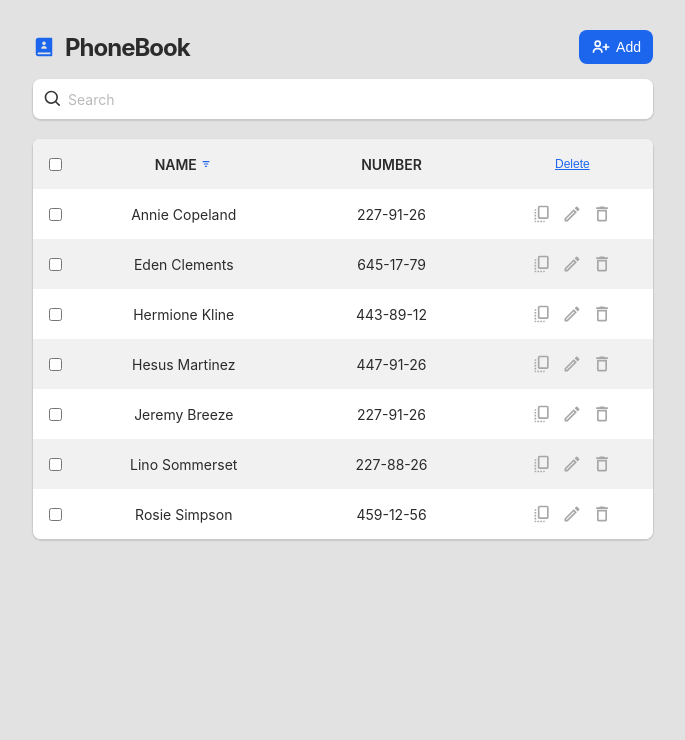
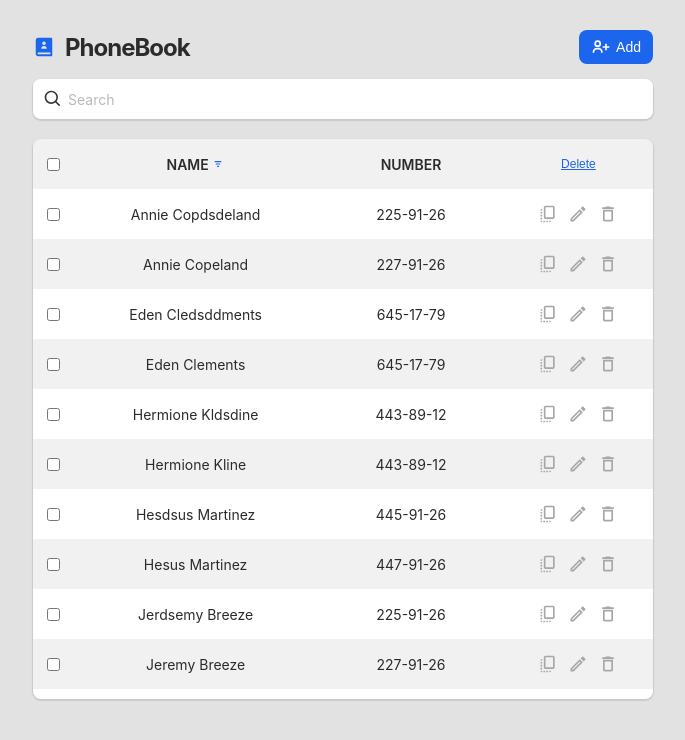
Before and after one commit to dusixx/goit-react-hw-02-phonebook, a React (Create React App) app: page / in a window 1280 px wide. Shown: the top 740 px of the page, without its empty margins (297-982 px from the left). Built offline with nearby package versions, Linux system fonts and the light colour scheme.

Commit message:
small fixes

```diff
--- a/src/components/App/App.jsx
+++ b/src/components/App/App.jsx
@@ -183,7 +183,7 @@ export class App extends Component {
         </Block>
 
         {!!contacts.length && (
-          <Block>
+          <Block maxHeight="70vh">
             <ContactList
               value={this.filterContacts()}
               itemHeight="50px"
--- a/src/data/contacts.js
+++ b/src/data/contacts.js
@@ -6,4 +6,11 @@ export const contacts = [
   { id: 'id-5', name: 'Hesus Martinez', number: '447-91-26' },
   { id: 'id-6', name: 'Lino Sommerset', number: '227-88-26' },
   { id: 'id-7', name: 'Jeremy Breeze', number: '227-91-26' },
+  { id: 'id-8', name: 'Rosie Simdspson', number: '459-12-56' },
+  { id: 'id-9', name: 'Hermione Kldsdine', number: '443-89-12' },
+  { id: 'id-10', name: 'Eden Cledsddments', number: '645-17-79' },
+  { id: 'id-11', name: 'Annie Copdsdeland', number: '225-91-26' },
+  { id: 'id-12', name: 'Hesdsus Martinez', number: '445-91-26' },
+  { id: 'id-13', name: 'Lidsno Sommerset', number: '225-88-26' },
+  { id: 'id-14', name: 'Jerdsemy Breeze', number: '225-91-26' },
 ];
--- a/src/styles/shared.jsx
+++ b/src/styles/shared.jsx
@@ -1,6 +1,6 @@
 import styled from '@emotion/styled';
 import { css } from '@emotion/react';
-import { isStr } from 'components/utils';
+import { isStr, calcCSSValue } from 'components/utils';
 
 // Utils
 
@@ -59,11 +59,11 @@ export const ButtonPrimary = styled(ButtonBase)`
 // Misc
 
 export const Block = styled.div`
-  ${FlexCentered()}
-  /* display: ${({ hidden }) => (hidden ? 'none' : 'flex')}; */
+  ${FlexCentered(`align-items: unset`)};
 
-  width: ${({ width }) => width || '100%'};
-  height: ${({ height }) => height};
+  width: ${({ width }) => calcCSSValue(width) || '100%'};
+  height: ${({ height }) => calcCSSValue(height)};
+  max-height: ${({ maxHeight }) => calcCSSValue(maxHeight)};
 
   margin-bottom: ${({ marginBottom }) => marginBottom};
   margin-top: ${({ marginTop }) => marginTop};
@@ -71,5 +71,6 @@ export const Block = styled.div`
   background-color: white;
   box-shadow: var(--box-shadow);
   border-radius: var(--border-radius);
-  overflow: hidden;
+
+  overflow: auto;
 `;
```
